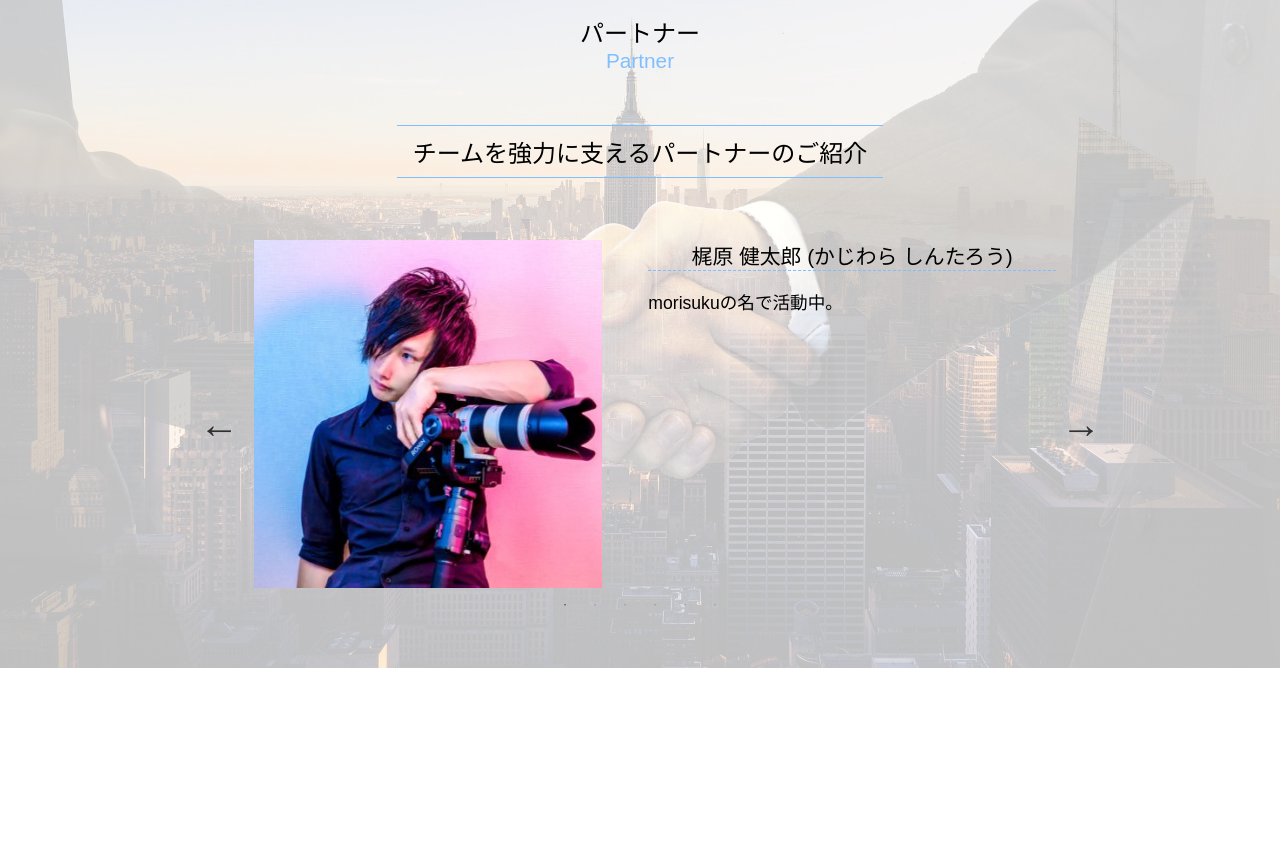
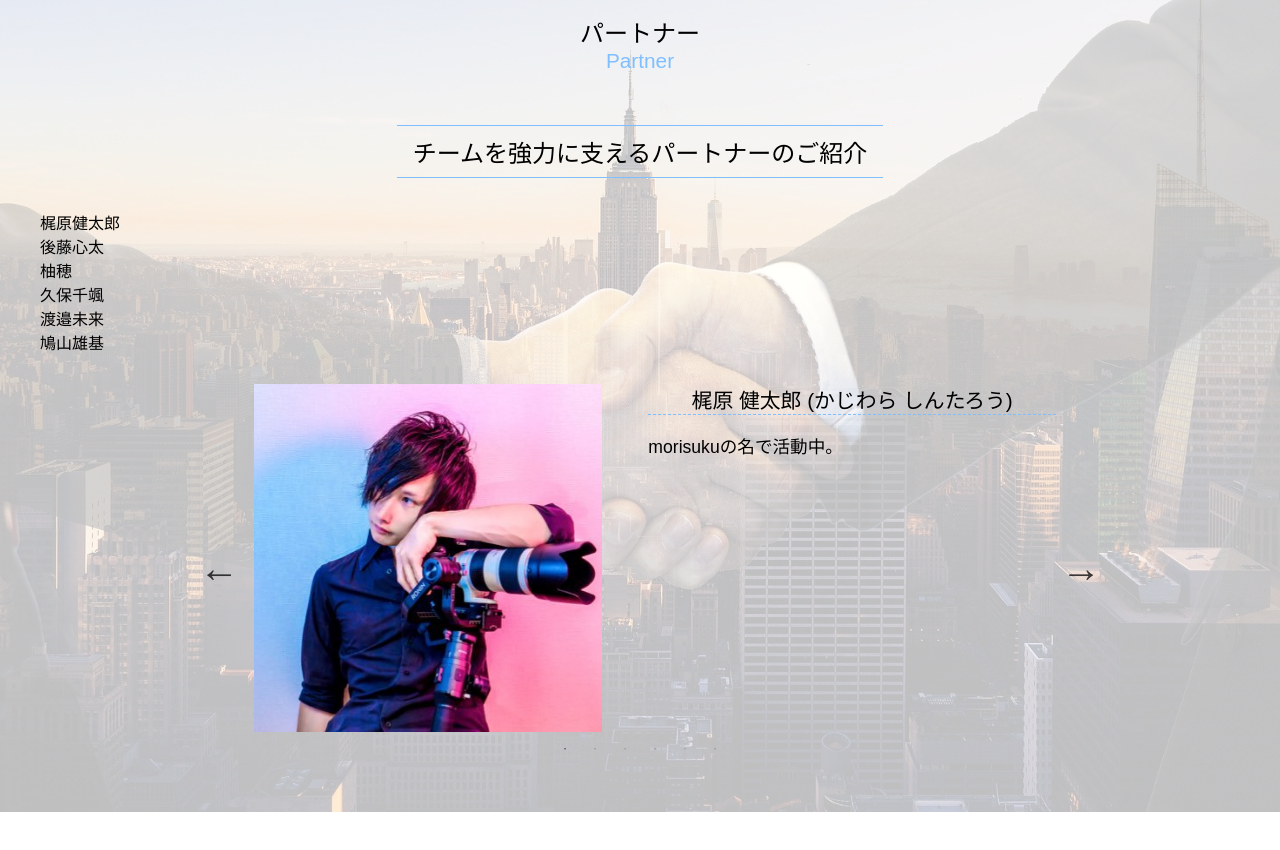
Before and after one commit to takei-editing/takei-HP, a plain HTML site: page index.html in a window 1280 px wide. Shown: the part 3212-4062 px from the top of the page. Drawn offline with nearby package versions, Linux system fonts and the light colour scheme; a web font is replaced by a local one.

Commit message:
Update index.html

```diff
--- a/index.html
+++ b/index.html
@@ -212,6 +212,16 @@
               <div class="partner-header">
                 <h2>チームを強力に支えるパートナーのご紹介</h2>
               </div>
+                <div class="partner-link-box">
+                  <ul class="partner-link-cover">
+                    <li><a class="partner-link">梶原健太郎</a></li>
+                    <li><a class="partner-link">後藤心太</a></li>
+                    <li><a class="partner-link">柚穂</a></li>
+                    <li><a class="partner-link">久保千颯</a></li>
+                    <li><a class="partner-link">渡邉未来</a></li>
+                    <li><a class="partner-link">鳩山雄基</a></li>
+                  </ul>
+                </div>
               <div class="swiper-container-outor">
                 <div class="swiper-container-inner">
                   <!--スライドの-->
@@ -266,7 +276,7 @@
                         <a><img src="images/"　alt="鳩山"></a>
                         <div class="slider-contents">
                           <h3>鳩山 雄基 (はとやま ゆうき)</h3>
-                          <p>マジですごい人。</p>
+                          <p>東北大学卒業。同大学大学院在籍中。奥山とは研究室の同期であり、日々</p>
                         </div>
                       </div>
                     </li>
```
